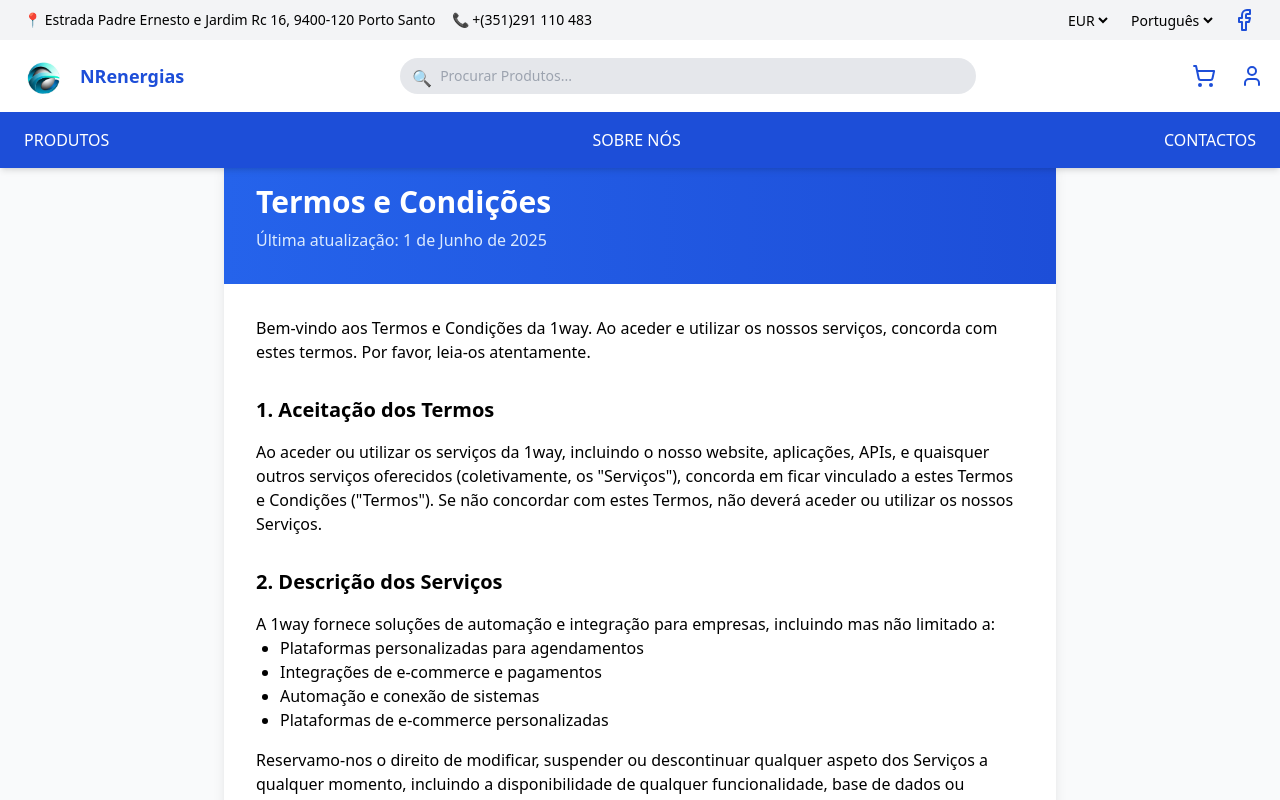
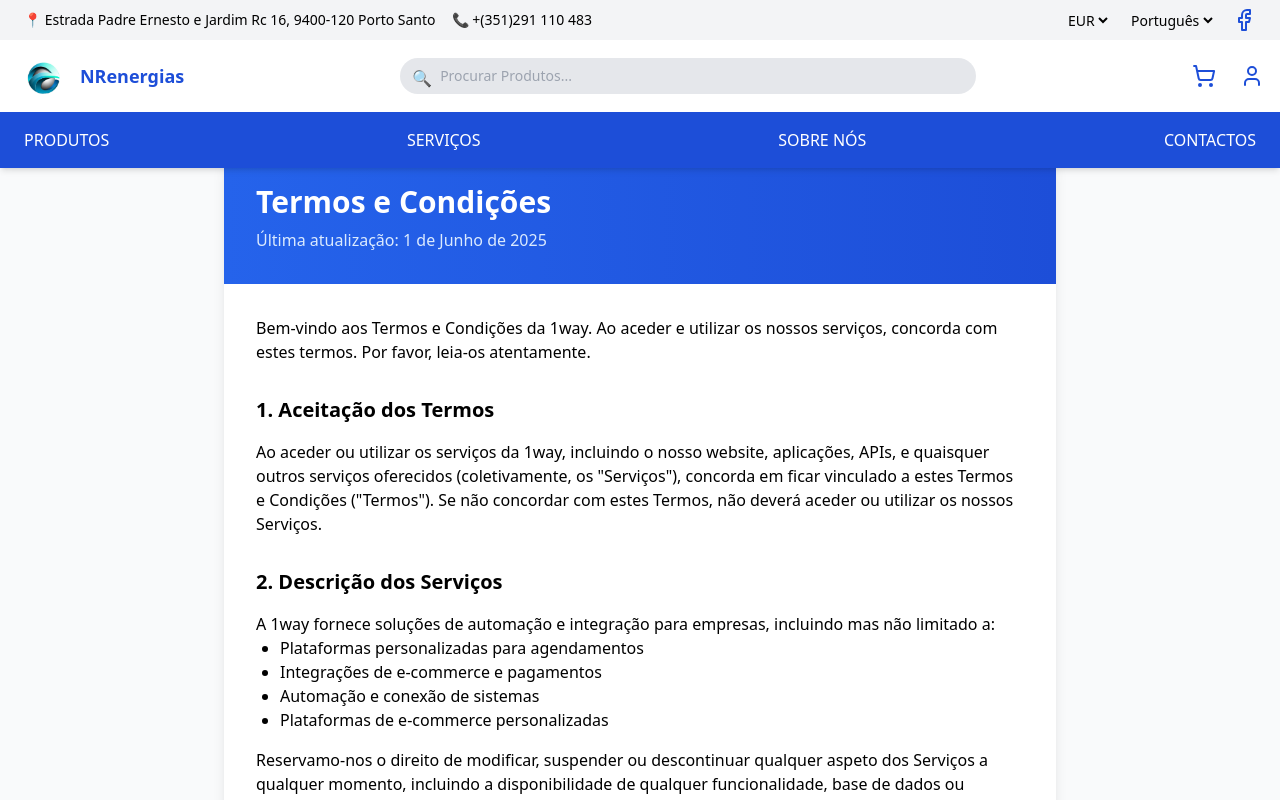
Before and after one commit to rcmempresa/nrenergias-frontend, a React (Vite) app: page /termos in a window 1280 px wide. Shown: the top 800 px of the page. Built offline with nearby package versions, Linux system fonts and the light colour scheme.

Commit message:
alteracoes no ehader servicos

```diff
--- a/src/components/Header.tsx
+++ b/src/components/Header.tsx
@@ -213,13 +213,15 @@ const Header = () => {
       {/* Desktop Navigation Bar */}
       <nav className="hidden md:block bg-blue-700 text-white">
         <div className="container mx-auto px-6 py-4">
-          <div className="flex justify-between items-center">
+          <div className="flex justify-between items-center space-x-8">
             <Link to="/produtos" className="hover:text-blue-300">PRODUTOS</Link>
+            <Link to="/servicos" className="hover:text-blue-300">SERVIÇOS</Link>
             <Link to="/sobre-nos" className="hover:text-blue-300">SOBRE NÓS</Link>
             <Link to="/contacto" className="hover:text-blue-300">CONTACTOS</Link>
           </div>
         </div>
       </nav>
+
 
       {/* Mobile Menu */}
       <AnimatePresence>
@@ -238,6 +240,14 @@ const Header = () => {
               >
                 PRODUTOS
               </Link>
+              <Link
+                to="/servicos"
+                className="block py-2 text-blue-700 hover:bg-blue-50 px-4 rounded"
+                onClick={() => setIsMenuOpen(false)}
+              >
+                SERVIÇOS
+              </Link>
+
               <Link
                 to="/sobre-nos"
                 className="block py-2 text-blue-700 hover:bg-blue-50 px-4 rounded"
```
